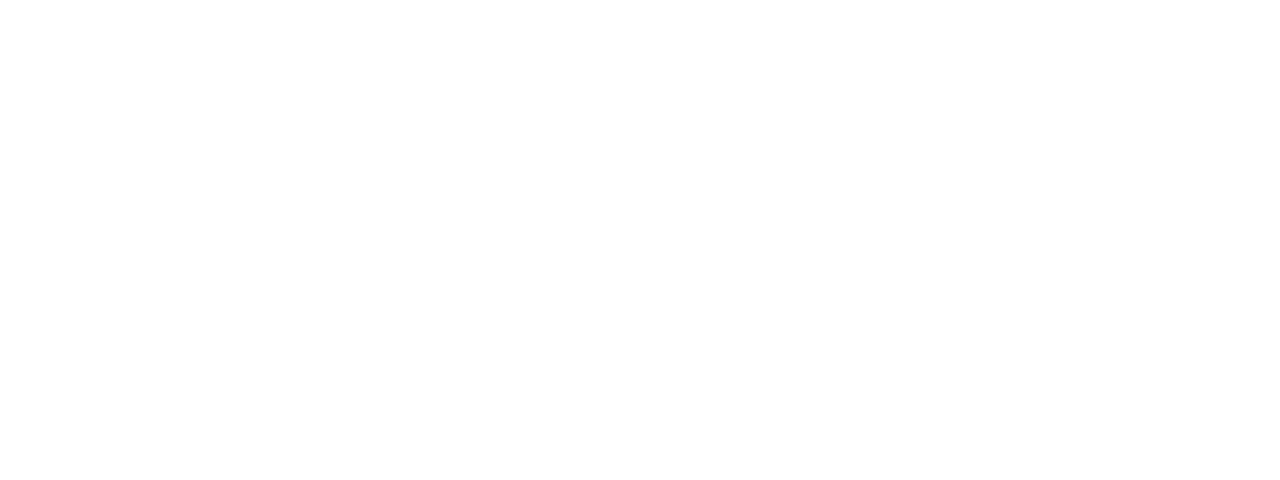
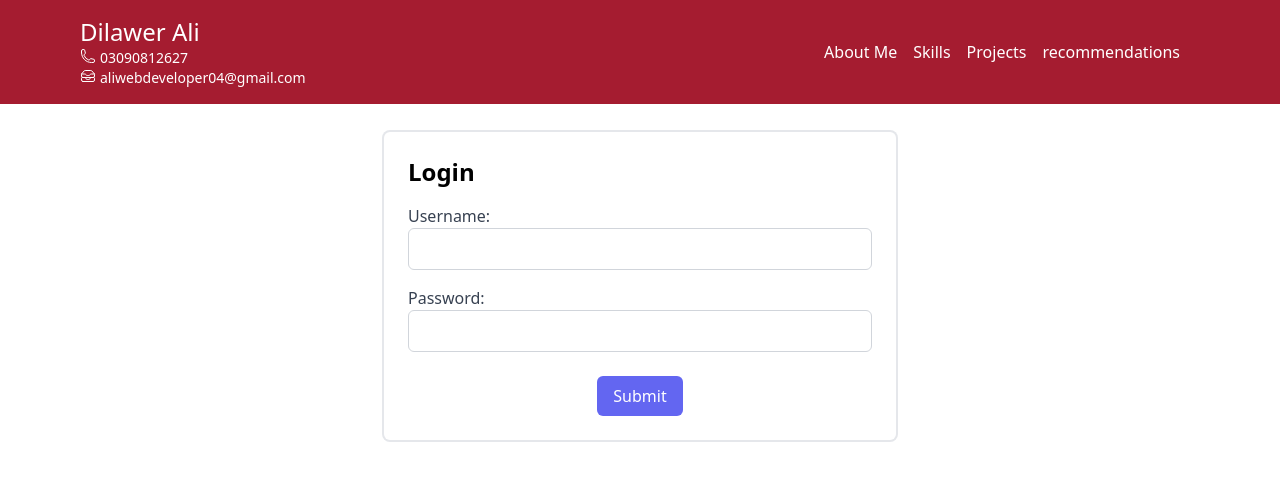
Before and after one commit to DILAWERRAHIM/portfolio2, a React (Vite) app in the folder frontend/: page /login in a window 1280 px wide. Before the commit this address had no page. Shown: the top 480 px of the page. Built offline with nearby package versions, Linux system fonts and the light colour scheme; a web font is replaced by a local one.

Commit message:
to check config

```diff
--- a/frontend/components/Login/Login.jsx
+++ b/frontend/components/Login/Login.jsx
@@ -0,0 +1,65 @@
+import React, { useState } from "react";
+
+const ReviewForm = () => {
+  const [username, setUsername] = useState("");
+  const [password, setPassword] = useState("");
+
+  const handleSubmit = async (event) => {
+    event.preventDefault();
+    if (!username || !email || !review) {
+      alert("Please fill in all fields");
+    }
+    try {
+    } catch (error) {
+      console.log(error);
+    }
+  };
+
+  return (
+    <div className=" flex justify-center items-center relative  h-full">
+      <form
+        onSubmit={handleSubmit}
+        className=" mt-7 p-6 md:w-[40%] w-[90%]   rounded-md ring-gray-200 ring-2"
+      >
+        <h2 className="text-2xl font-bold mb-4">Login</h2>
+        <div className="mb-4">
+          <label htmlFor="username" className="block text-gray-700">
+            Username:
+          </label>
+          <input
+            type="text"
+            id="username"
+            value={username}
+            onChange={(e) => setUsername(e.target.value)}
+            required
+            className="w-full px-3 py-2 border border-gray-300 rounded-md focus:outline-none focus:border-indigo-500"
+          />
+        </div>
+        <div className="mb-6">
+          <label htmlFor="password" className="block text-gray-700">
+            Password:
+          </label>
+          <input
+            type="password"
+            id="password"
+            value={password}
+            onChange={(e) => setPassword(e.target.value)}
+            required
+            className="w-full px-3 py-2 border border-gray-300 rounded-md focus:outline-none focus:border-indigo-500"
+          />
+        </div>
+
+        <div className="flex justify-center items-center h-full">
+          <button
+            type="submit"
+            className="bg-indigo-500 text-white px-4 py-2 rounded-md hover:bg-indigo-600 focus:outline-none focus:bg-indigo-600"
+          >
+            Submit
+          </button>
+        </div>
+      </form>
+    </div>
+  );
+};
+
+export default ReviewForm;
--- a/frontend/components/recommendations/recommendation.jsx
+++ b/frontend/components/recommendations/recommendation.jsx
@@ -3,31 +3,11 @@
 
 const Recommendations = () => {
   const [Data, setData] = useState();
-  const [User, setUser] = useState();
+
   const navigate = useNavigate();
   const handler_route = async (e) => {
     e.preventDefault();
-    try {
-      const response = await fetch("http://localhost:5000/user");
-      if (!response.ok) {
-        throw new Error("Failed to fetch data");
-      }
-      const jsonData = await response.json();
-      setUser(jsonData);
-
-      if (jsonData && jsonData.tasks) {
-        jsonData.tasks.forEach((task) => {
-          console.log(task.username);
-          if (!task.username) {
-            navigate("/hire-me");
-          } else {
-            navigate("/add-recommendations");
-          }
-        });
-      }
-    } catch (error) {
-      console.error("Error fetching data:", error);
-    }
+    navigate("/login");
   };
 
   //  recommendations data
--- a/frontend/src/App.jsx
+++ b/frontend/src/App.jsx
@@ -1,48 +1,37 @@
-import React from 'react'
-import { BrowserRouter, Routes, Route } from 'react-router-dom';
-import Shared_layout from '../components/Home/shared_layout';
-import Home from '../components/Home/Home'
-import Projects from '../components/Projects/Projects'
-import Skills from '../components/skills/Skills'
-import Recommendation from '../components/recommendations/recommendation'
-import About from '../components/About/about';
-import Add_recommendations from '../components/recommendations/add-recommendations/Add-recommendations';
-import Hire_me from '../components/Hireme/Hireme';
-
+import React from "react";
+import { BrowserRouter, Routes, Route } from "react-router-dom";
+import Shared_layout from "../components/Home/shared_layout";
+import Home from "../components/Home/Home";
+import Projects from "../components/Projects/Projects";
+import Skills from "../components/skills/Skills";
+import Recommendation from "../components/recommendations/recommendation";
+import About from "../components/About/about";
+import Add_recommendations from "../components/recommendations/add-recommendations/Add-recommendations";
+import Hire_me from "../components/Hireme/Hireme";
+import Login from "../components/Login/Login.jsx";
 const App = () => {
-
   return (
-    <div className='h-screen flex flex-col' >
-
-
+    <div className="h-screen flex flex-col">
       <BrowserRouter>
-
-
-
         <Routes>
-
-        <Route path='/' element={<Home/>}>
-
+          <Route path="/" element={<Home />}>
             <Route index element={<Shared_layout />} />
 
-
-          <Route path='/about' element={<About />} />
-          <Route path='/projects' element={<Projects />} />
-          <Route path='/skills' element={<Skills />} />
-          <Route path='/recommendations' element={<Recommendation />} />
-          <Route path='/add-recommendations' element={<Add_recommendations />} />
-          <Route path='/hire-me' element={<Hire_me/>} />
-
-
-
+            <Route path="/about" element={<About />} />
+            <Route path="/projects" element={<Projects />} />
+            <Route path="/skills" element={<Skills />} />
+            <Route path="/recommendations" element={<Recommendation />} />
+            <Route
+              path="/add-recommendations"
+              element={<Add_recommendations />}
+            />
+            <Route path="/hire-me" element={<Hire_me />} />
+            <Route path="/login" element={<Login />} />
           </Route>
         </Routes>
       </BrowserRouter>
+    </div>
+  );
+};
 
-
-
-    </div>
-  )
-}
-
-export default App
+export default App;
```
Lines whose indentation alone changed are shown as unchanged.
